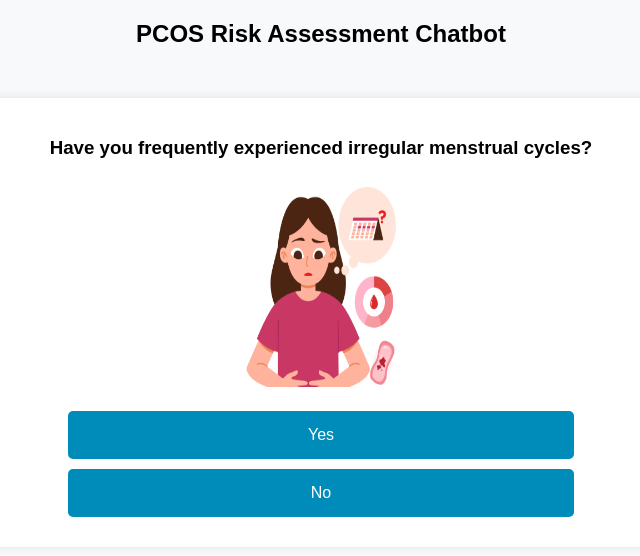
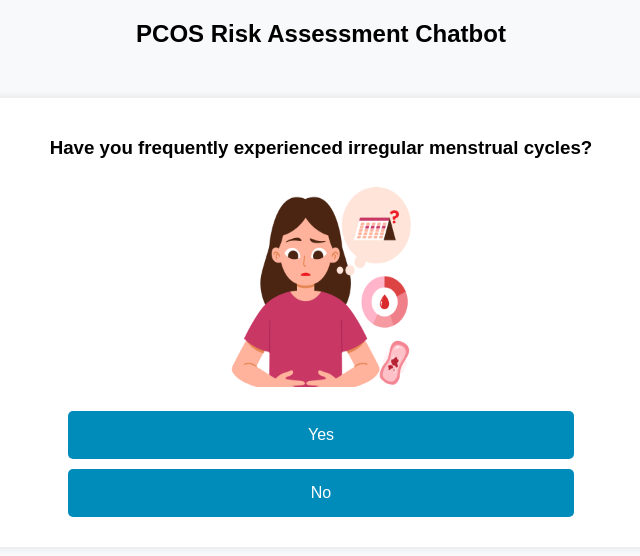
Before and after one commit to Girlwithasmile/test_chatbot, a plain HTML site: page index.html in a window 1280 px wide. Shown: the whole page, without its empty margins (319-959 px from the left). Drawn offline with Linux system fonts and the light colour scheme.

Commit message:
Update index.html

```diff
--- a/index.html
+++ b/index.html
@@ -102,7 +102,7 @@
             let img = document.createElement('img');
             img.src = 'https://github.com/Girlwithasmile/test_chatbot/blob/main/pcos_16.png?raw=true';
             img.alt = 'Menstrual cycle illustration';
-            img.style.width = '150px';  // Set a smaller width
+            img.style.width = '180px';  // Set a smaller width
             img.style.height = '200px';
             img.style.margin = '10px auto';
             div.appendChild(img);
```
